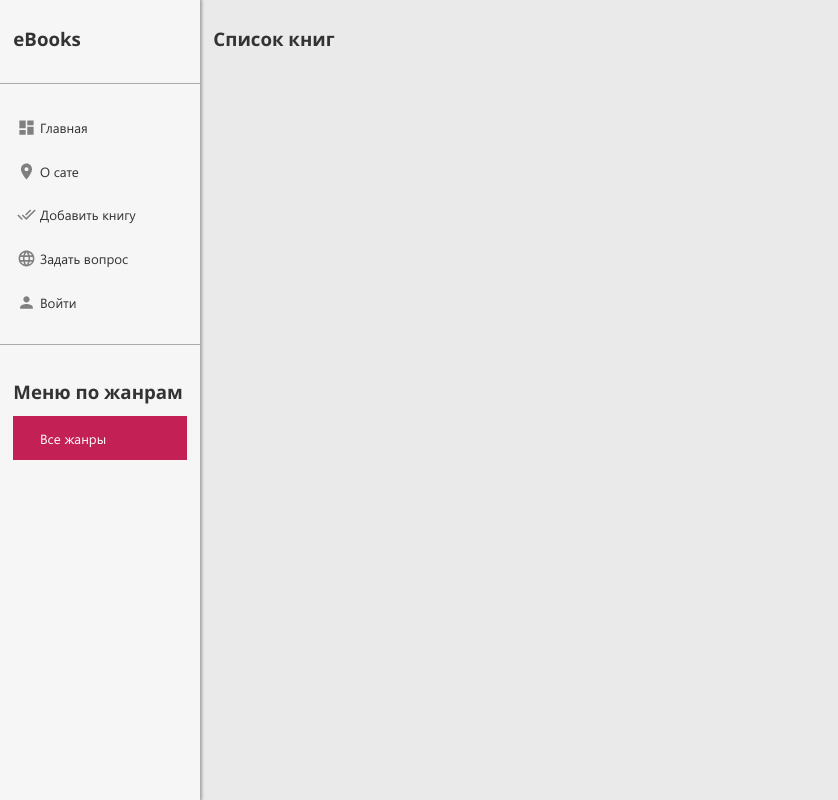
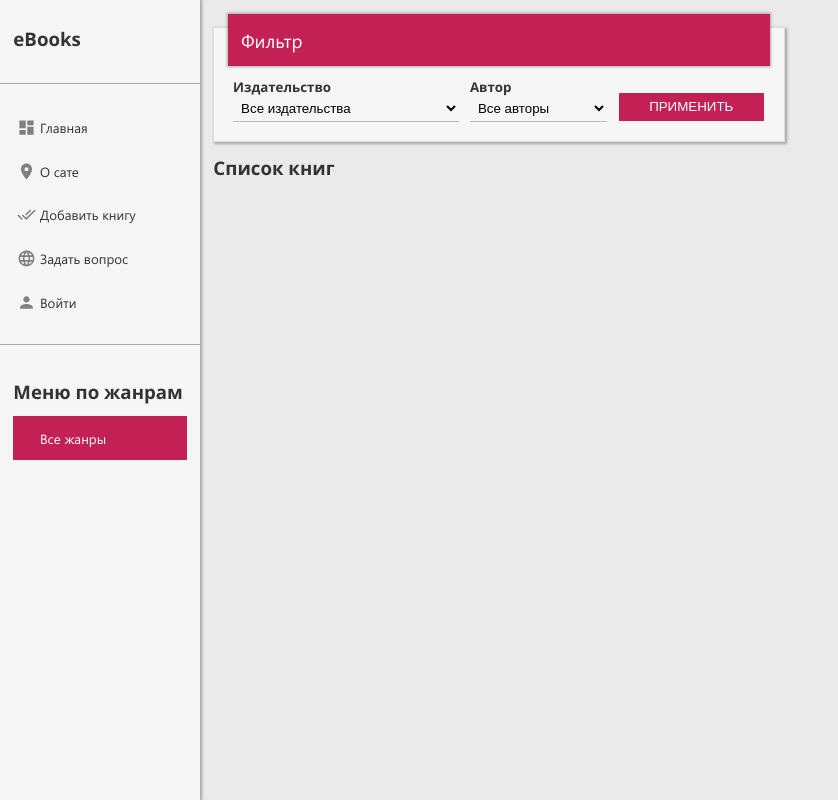
Before and after one commit to olegsteba/ebooks, a Django app: page / in a window 1280 px wide. Shown: the whole page, without its empty margins (0-838 px from the left). Run offline with Django 4.2, Linux system fonts and the light colour scheme; data that the repository does not hold is empty.

Commit message:
04-08-2022.SearchBook.ebooks

```diff
--- /dev/null
+++ b/ebooks/apps/book/filters.py
@@ -0,0 +1,23 @@
+import django_filters
+from django import forms
+from .models import Book, PublishingHouse, Author
+
+
+class BookFilter(django_filters.FilterSet):
+    """Фильтрация книг"""
+#    book_name = django_filters.CharFilter()
+    publishing_house = django_filters.ModelChoiceFilter(
+        queryset=PublishingHouse.objects.all(),
+        label='Издательство',
+        empty_label='Все издательства',
+    )
+    author = django_filters.ModelChoiceFilter(
+        queryset=Author.objects.all(),
+        label='Автор',
+        empty_label='Все авторы',
+    )
+
+    class Meta:
+        model = Book
+        exclude = ['book_image']
+        fields = ['publishing_house', 'author']
--- a/ebooks/apps/book/static/book/css/style.css
+++ b/ebooks/apps/book/static/book/css/style.css
@@ -733,6 +733,110 @@ body div#admPanel div#blockFooter .mainMenu ul::after {
   clear: both;
 }
 
+body div#blockFormFilter {
+  margin: 1em 0;
+  padding: 0;
+  display: -webkit-box;
+  display: -ms-flexbox;
+  display: flex;
+}
+
+body div#blockFormFilter .caption {
+  position: relative;
+  margin: -2em 0 0.5em 0;
+  padding: 1em;
+  -webkit-box-shadow: 0em 0em 0.2em 0.05em rgba(0, 0, 0, 0.3) !important;
+          box-shadow: 0em 0em 0.2em 0.05em rgba(0, 0, 0, 0.3) !important;
+  color: #ffffff;
+  background: #c32056;
+}
+
+body div#blockFormFilter .caption div.title {
+  font-size: 1.4em;
+}
+
+body div#blockFormFilter .formContent {
+  display: -webkit-box;
+  display: -ms-flexbox;
+  display: flex;
+  -webkit-box-orient: horizontal;
+  -webkit-box-direction: normal;
+      -ms-flex-direction: row;
+          flex-direction: row;
+}
+
+body div#blockFormFilter .formContent .form-field {
+  margin: 1%;
+  padding: 0;
+  border-bottom: 0.1em solid #BBBBBB;
+}
+
+body div#blockFormFilter .formContent .form-field label {
+  font-weight: bold;
+  display: block;
+}
+
+body div#blockFormFilter .formContent .form-field input {
+  padding: 0.3em;
+  border: none;
+  background: none;
+}
+
+body div#blockFormFilter .formContent .form-field input:focus {
+  border: none;
+}
+
+body div#blockFormFilter .formContent .form-field input.field-checkbox {
+  width: auto !important;
+}
+
+body div#blockFormFilter .formContent .form-field textarea {
+  padding: 0.3em;
+  height: 3.5em;
+  border: none;
+  background: none;
+}
+
+body div#blockFormFilter .formContent .form-field select {
+  padding: 0.3em;
+  border: none;
+  background: none;
+  width: 100%;
+}
+
+body div#blockFormFilter .formContent .form-field select:focus {
+  border: none;
+}
+
+body div#blockFormFilter .formContent .fieldSubmit {
+  padding: 0.5em;
+  text-align: right;
+}
+
+body div#blockFormFilter .formContent .fieldSubmit input[type=submit] {
+  cursor: pointer;
+  margin-top: 1em;
+  padding: 0.5em 2em;
+  border: none;
+  background: #c32056;
+  color: #FFFFFF;
+  text-transform: uppercase;
+}
+
+body div#blockFormFilter .formContent .fieldSubmit::before {
+  content: '';
+  display: block;
+  height: 0;
+  clear: both;
+}
+
+body div#blockFormFilter .formContent::after {
+  content: '';
+  display: block;
+  height: 0;
+  clear: both;
+}
+
 body .blockStatisticsItemDetail {
   width: 70% !important;
 }
--- a/ebooks/apps/book/static/book/style.sass
+++ b/ebooks/apps/book/static/book/style.sass
@@ -463,6 +463,71 @@ body
                         display: block
                         height: 0
                         clear: both
+
+    div#blockFormFilter
+        margin: 1em 0
+        padding: 0
+        display: flex
+        .caption
+            position: relative
+            margin: -2em 0 0.5em 0
+            padding: 1em
+            box-shadow: 0em 0em 0.2em 0.05em rgba(0, 0, 0, 0.3) !important
+            color: #ffffff
+            background: #c32056
+            div.title
+                font-size: 1.4em
+        .formContent
+            display: flex
+            flex-direction: row
+            .form-field
+                margin: 1%
+                padding: 0
+                border-bottom: 0.1em solid #BBBBBB
+                label
+                    font-weight: bold
+                    display: block
+                input
+                    padding: 0.3em
+                    border: none
+                    background: none
+                    &:focus
+                        border: none
+                input.field-checkbox
+                    width: auto !important
+                textarea
+                    padding: 0.3em
+                    height: 3.5em
+                    border: none
+                    background: none
+                select
+                    padding: 0.3em
+                    border: none
+                    background: none
+                    width: 100%
+                    &:focus
+                        border: none
+            .fieldSubmit
+                padding: 0.5em
+                text-align: right
+                input[type=submit]
+                    cursor: pointer
+                    margin-top: 1em
+                    padding: 0.5em 2em
+                    border: none
+                    background: #c32056
+                    color: #FFFFFF
+                    text-transform: uppercase
+                &::before
+                    content: ''
+                    display: block
+                    height: 0
+                    clear: both
+            &::after
+                content: ''
+                display: block
+                height: 0
+                clear: both
     .blockStatisticsItemDetail
         width: 70% !important
     .clearing
--- a/ebooks/apps/book/templates/book/book_add.html
+++ b/ebooks/apps/book/templates/book/book_add.html
@@ -16,7 +16,7 @@
                             <div class="form-error">{{ form.non_field_errors }}</div>
                             {% for f in form %}
                                 <div class="form-field">
-                                    <label for={{ f.id_for_label }}>{{ f.label }} {{ f }}</label>
+                                    <label for={{ f.id_for_label }}>{{ f.label }}</label> {{ f }}
                                     <div class="form-error">{{ f.errors }}</div>
                                 </div>
                             {% endfor %}
--- a/ebooks/apps/book/templates/book/book_list.html
+++ b/ebooks/apps/book/templates/book/book_list.html
@@ -1,6 +1,26 @@
 {% extends 'book/base.html' %}
 
 {% block content %}
+    <div id="blockFormFilter" class="form-filter">
+        <div class="blockPadding_1em blockBorderGray blockBGLightGray blockShadow">
+            <div class="caption">
+                <div class="title">Фильтр</div>
+            </div>
+            <form action="" method="get">
+            <div class="formContent">
+                {% csrf_token %}
+                {% for ff in filter.form %}
+                    <div class="form-field">
+                        <label for={{ ff.id_for_label }}>{{ ff.label }} {{ ff }}</label>
+                    </div>
+                {% endfor %}
+                <div class="form-submit fieldSubmit">
+                    <input type="submit" value=" Применить " />
+                </div>
+            </div>
+            </form>
+        </div>
+    </div>
     <h1>{{title}}</h1>
     <div id="blockStatistics">
         {% for book in books %}
--- a/ebooks/apps/book/views.py
+++ b/ebooks/apps/book/views.py
@@ -7,13 +7,17 @@ from django.views.generic import ListView, DetailView, CreateView
 
 from .forms import AddBookForm
 from .models import Book, Genre, PublishingHouse, Author, BookInAuthor
+from .filters import BookFilter
+from django_filters.views import FilterView
 
 
-class BookList(ListView):
+class BookList(FilterView):
     """Формирование всего списка книг"""
     model = Book
     template_name = 'book/book_list.html'
     context_object_name = 'books'
+    filterset_class = BookFilter
+    allow_empty = False
 
     def get_context_data(self, *, object_list=None, **kwargs):
         """Формируем контекст для вывода"""
@@ -27,18 +31,20 @@ class BookList(ListView):
         return Book.objects.filter(is_deleted=False)
 
 
-class BookGenre(ListView):
+class BookGenre(FilterView):
     """Формирование списка книг определенного жанра"""
     model = Book
     template_name = 'book/book_list.html'
     context_object_name = 'books'
+    filterset_class = BookFilter
     allow_empty = False
 
     def get_context_data(self, *, object_list=None, **kwargs):
         """Формируем контекст для вывода"""
+        genre = Genre.objects.get(slug=self.kwargs['genre_slug'])
         context = super().get_context_data(**kwargs)
-        context['title'] = f'Список книг жанра: ' + str(context['books'][0].genre)
-        context['genre_selected'] = context['books'][0].genre_id
+        context['title'] = f'Список книг жанра: ' + str(genre)
+        context['genre_selected'] = genre.pk
         return context
 
     def get_queryset(self):
--- a/ebooks/ebooks/settings.py
+++ b/ebooks/ebooks/settings.py
@@ -39,6 +39,7 @@ INSTALLED_APPS = [
     'django.contrib.staticfiles',
 
     'apps.book.apps.BookConfig',
+    'django_filters',
 ]
 
 MIDDLEWARE = [
```
